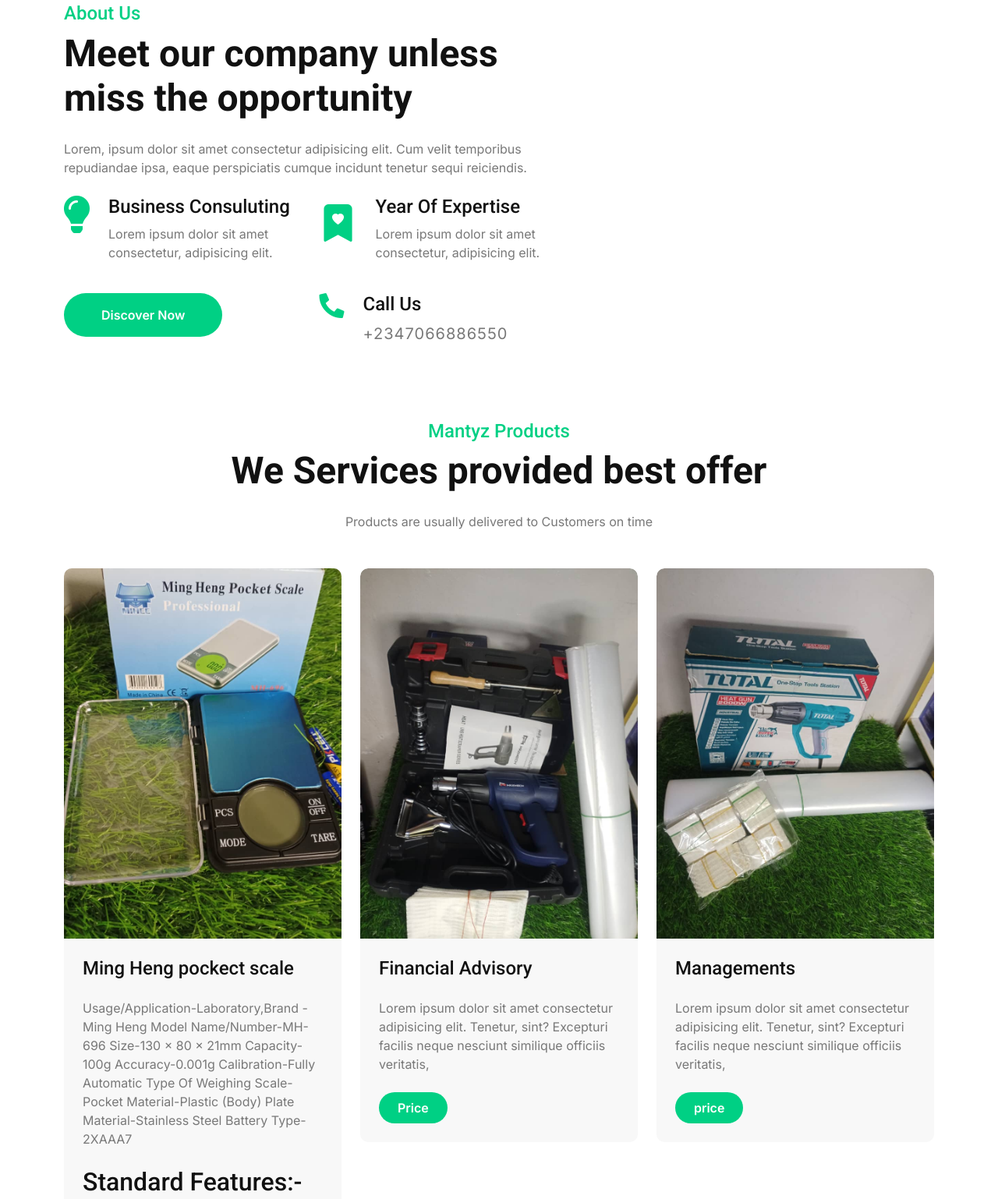
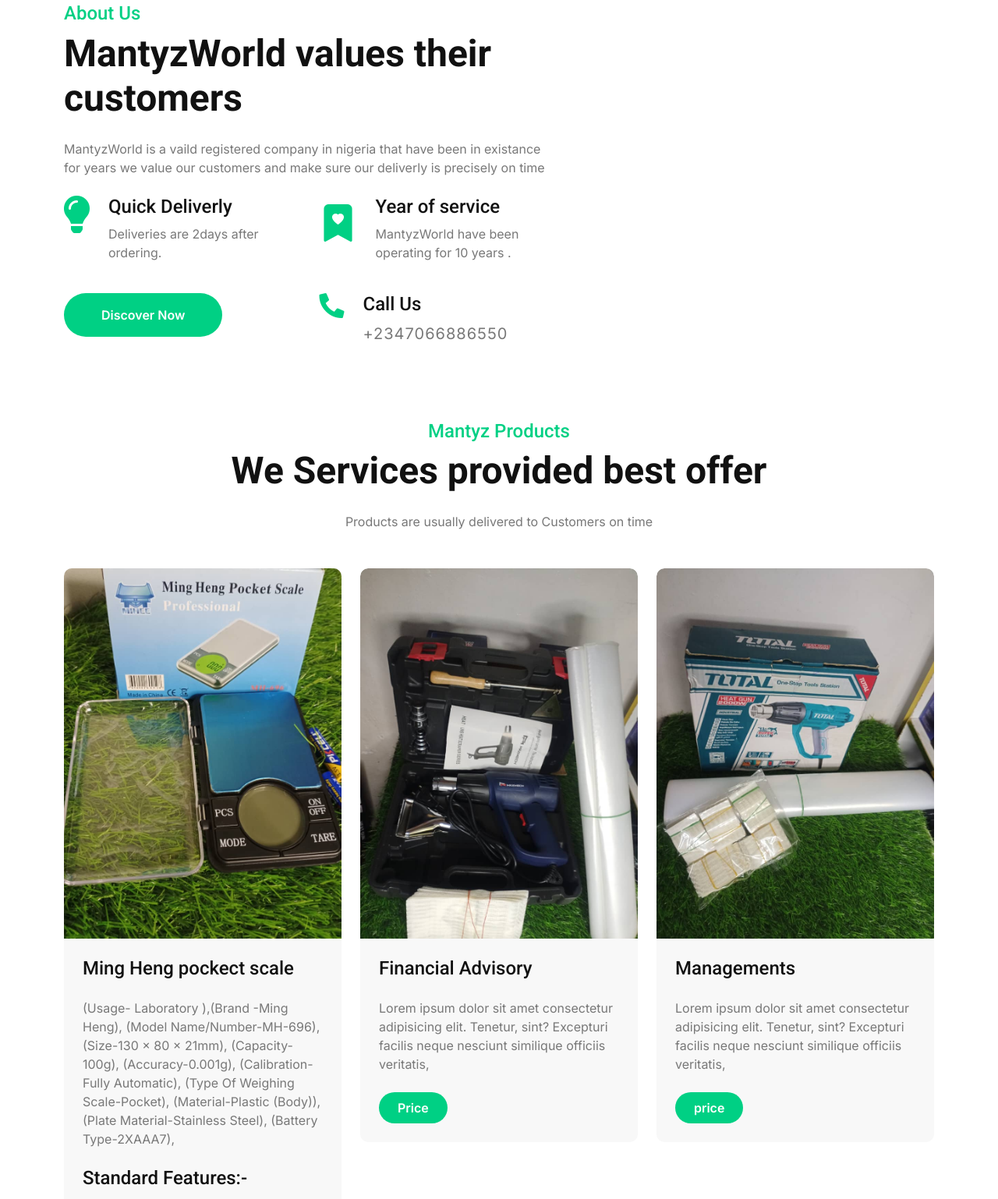
Before and after one commit to tavonlexdagbue/Mantyz-World, a website: page public/index.html in a window 1280 px wide. Shown: the part 814-2352 px from the top of the page at 78% size. Drawn offline with nearby package versions, Linux system fonts and the light colour scheme.

Commit message:
Fix structure for Vercel

```diff
--- a/public/index.html
+++ b/public/index.html
@@ -146,16 +146,16 @@
                     <div class="col-xl-7 wow fadeInLeft" data-wow-delay="0.2s">
                         <div>
                             <h4 class="text-primary">About Us</h4>
-                            <h1 class="display-5 mb-4">Meet our company unless miss the opportunity</h1>
-                            <p class="mb-4">Lorem, ipsum dolor sit amet consectetur adipisicing elit. Cum velit temporibus repudiandae ipsa, eaque perspiciatis cumque incidunt tenetur sequi reiciendis.
+                            <h1 class="display-5 mb-4">MantyzWorld values their customers</h1>
+                            <p class="mb-4">MantyzWorld is a vaild registered company in nigeria that have been in existance for years we value our customers and make sure our deliverly is precisely on time
                             </p>
                             <div class="row g-4">
                                 <div class="col-md-6 col-lg-6 col-xl-6">
                                     <div class="d-flex">
                                         <div><i class="fas fa-lightbulb fa-3x text-primary"></i></div>
                                         <div class="ms-4">
-                                            <h4>Business Consuluting</h4>
-                                            <p>Lorem ipsum dolor sit amet consectetur, adipisicing elit.</p>
+                                            <h4>Quick Deliverly</h4>
+                                            <p>Deliveries are 2days after ordering.</p>
                                         </div>
                                     </div>
                                 </div>
@@ -163,8 +163,8 @@
                                     <div class="d-flex">
                                         <div><i class="bi bi-bookmark-heart-fill fa-3x text-primary"></i></div>
                                         <div class="ms-4">
-                                            <h4>Year Of Expertise</h4>
-                                            <p>Lorem ipsum dolor sit amet consectetur, adipisicing elit.</p>
+                                            <h4>Year of service</h4>
+                                            <p>MantyzWorld have been operating for 10 years .</p>
                                         </div>
                                     </div>
                                 </div>
@@ -206,17 +206,17 @@
                             </div>
                             <div class="rounded-bottom p-4">
                                 <a href="#" class="h4 d-inline-block mb-4"> Ming Heng pockect scale</a>
-                                <p class="mb-4">Usage/Application-Laboratory,Brand -Ming Heng
-Model Name/Number-MH-696
-Size-130 x 80 x 21mm
-Capacity-100g
-Accuracy-0.001g
-Calibration-Fully Automatic
-Type Of Weighing Scale-Pocket
-Material-Plastic (Body)
-Plate Material-Stainless Steel
-Battery Type-2XAAA7
-<h2>Standard Features:-</h2>
+                                <p class="mb-4">(Usage- Laboratory ),(Brand -Ming Heng),
+(Model Name/Number-MH-696),
+(Size-130 x 80 x 21mm),
+(Capacity-100g),
+(Accuracy-0.001g),
+(Calibration-Fully Automatic),
+(Type Of Weighing Scale-Pocket),
+(Material-Plastic (Body)),
+(Plate Material-Stainless Steel),
+(Battery Type-2XAAA7),
+<h4>Standard Features:-</h4>
 
     Calibration: Auto Calibration
     Tare Range: Tare Full Capacity
@@ -226,7 +226,7 @@
 
 
                                 </p>
-                                <a class="btn btn-primary rounded-pill py-2 px-4" href="#">Price</a>
+                                <a class="btn btn-primary rounded-pill py-2 px-4" href="">Price</a>
                             </div>
                         </div>
                     </div>
```
